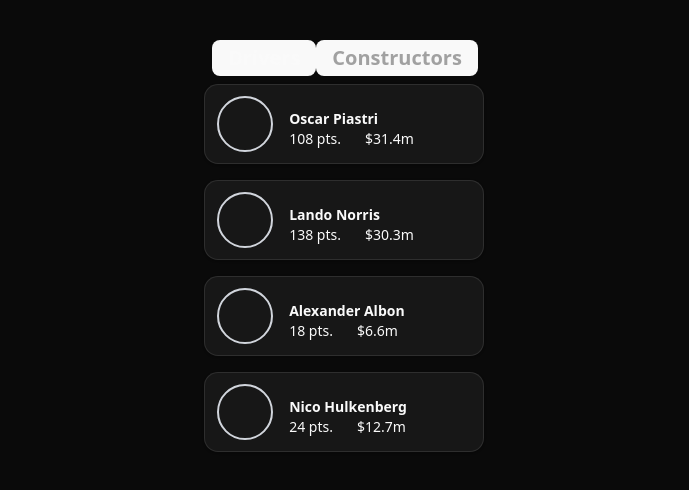
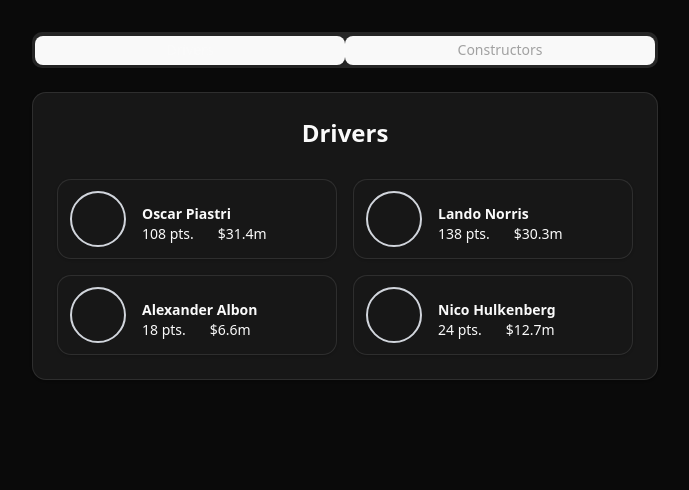
Before and after one commit to emsqrd/f1-companion, a React (Vite) app: page / in a window 1280 px wide. Shown: the top 490 px of the page, without its empty margins (295-984 px from the left). Built offline with nearby package versions, Linux system fonts and the light colour scheme.

Commit message:
feat: adding tab component from shadcn and implementing on app tsx

```diff
--- a/package.json
+++ b/package.json
@@ -20,6 +20,7 @@
     "@radix-ui/react-popover": "^1.1.14",
     "@radix-ui/react-scroll-area": "^1.2.9",
     "@radix-ui/react-slot": "^1.2.3",
+    "@radix-ui/react-tabs": "^1.1.12",
     "@tailwindcss/vite": "^4.1.11",
     "class-variance-authority": "^0.7.1",
     "clsx": "^2.1.1",
--- a/src/App.tsx
+++ b/src/App.tsx
@@ -1,38 +1,43 @@
-import { useState } from 'react';
-
 import './App.css';
 import { ConstructorPicker } from './components/ConstructorPicker/ConstructorPicker';
 import { DriverPicker } from './components/DriverPicker/DriverPicker';
-import { Button } from './components/ui/button';
-import { cn } from './lib/utils';
+import { Card, CardContent, CardHeader, CardTitle } from './components/ui/card';
+import { Tabs, TabsContent, TabsList, TabsTrigger } from './components/ui/tabs';
 
 function App() {
-  const [showTab, setShowTab] = useState('driver');
+  // const [showTab, setShowTab] = useState('driver');
 
   return (
-    <>
-      <div className="flex justify-between p-2">
-        <Button
-          variant="header"
-          className={cn(showTab === 'constructor' && 'text-muted-foreground')}
-          onClick={() => setShowTab('driver')}
-        >
+    <Tabs defaultValue="drivers">
+      <TabsList className="w-full">
+        <TabsTrigger className="cursor-pointer" value="drivers">
           Drivers
-        </Button>
-
-        <Button
-          variant="header"
-          className={cn(showTab === 'driver' && 'text-muted-foreground')}
-          onClick={() => setShowTab('constructor')}
-        >
+        </TabsTrigger>
+        <TabsTrigger className="cursor-pointer" value="constructors">
           Constructors
-        </Button>
-      </div>
-
-      {showTab === 'driver' && <DriverPicker slotsCount={4} />}
-
-      {showTab === 'constructor' && <ConstructorPicker slotsCount={4} />}
-    </>
+        </TabsTrigger>
+      </TabsList>
+      <TabsContent className="mt-4" value="drivers">
+        <Card>
+          <CardHeader>
+            <CardTitle className="text-2xl">Drivers</CardTitle>
+          </CardHeader>
+          <CardContent>
+            <DriverPicker slotsCount={4} />
+          </CardContent>
+        </Card>
+      </TabsContent>
+      <TabsContent className="mt-4" value="constructors">
+        <Card>
+          <CardHeader>
+            <CardTitle className="text-2xl">Constructors</CardTitle>
+          </CardHeader>
+          <CardContent>
+            <ConstructorPicker slotsCount={4} />
+          </CardContent>
+        </Card>
+      </TabsContent>
+    </Tabs>
   );
 }
 
--- a/src/components/ConstructorPicker/ConstructorPicker.tsx
+++ b/src/components/ConstructorPicker/ConstructorPicker.tsx
@@ -25,7 +25,7 @@
 
   return (
     <>
-      <div className="grid grid-cols-1 gap-4">
+      <div className="grid grid-cols-1 gap-4 lg:grid-cols-2">
         {slots.map((constructor, idx) => (
           <ConstructorCard
             key={idx}
--- a/src/components/DriverPicker/DriverPicker.tsx
+++ b/src/components/DriverPicker/DriverPicker.tsx
@@ -25,7 +25,7 @@
 
   return (
     <>
-      <div className="grid grid-cols-1 gap-4">
+      <div className="grid grid-cols-1 gap-4 lg:grid-cols-2">
         {slots.map((driver, idx) => (
           <DriverCard
             key={idx}
--- /dev/null
+++ b/src/components/ui/tabs.tsx
@@ -0,0 +1,64 @@
+import * as React from "react"
+import * as TabsPrimitive from "@radix-ui/react-tabs"
+
+import { cn } from "@/lib/utils"
+
+function Tabs({
+  className,
+  ...props
+}: React.ComponentProps<typeof TabsPrimitive.Root>) {
+  return (
+    <TabsPrimitive.Root
+      data-slot="tabs"
+      className={cn("flex flex-col gap-2", className)}
+      {...props}
+    />
+  )
+}
+
+function TabsList({
+  className,
+  ...props
+}: React.ComponentProps<typeof TabsPrimitive.List>) {
+  return (
+    <TabsPrimitive.List
+      data-slot="tabs-list"
+      className={cn(
+        "bg-muted text-muted-foreground inline-flex h-9 w-fit items-center justify-center rounded-lg p-[3px]",
+        className
+      )}
+      {...props}
+    />
+  )
+}
+
+function TabsTrigger({
+  className,
+  ...props
+}: React.ComponentProps<typeof TabsPrimitive.Trigger>) {
+  return (
+    <TabsPrimitive.Trigger
+      data-slot="tabs-trigger"
+      className={cn(
+        "data-[state=active]:bg-background dark:data-[state=active]:text-foreground focus-visible:border-ring focus-visible:ring-ring/50 focus-visible:outline-ring dark:data-[state=active]:border-input dark:data-[state=active]:bg-input/30 text-foreground dark:text-muted-foreground inline-flex h-[calc(100%-1px)] flex-1 items-center justify-center gap-1.5 rounded-md border border-transparent px-2 py-1 text-sm font-medium whitespace-nowrap transition-[color,box-shadow] focus-visible:ring-[3px] focus-visible:outline-1 disabled:pointer-events-none disabled:opacity-50 data-[state=active]:shadow-sm [&_svg]:pointer-events-none [&_svg]:shrink-0 [&_svg:not([class*='size-'])]:size-4",
+        className
+      )}
+      {...props}
+    />
+  )
+}
+
+function TabsContent({
+  className,
+  ...props
+}: React.ComponentProps<typeof TabsPrimitive.Content>) {
+  return (
+    <TabsPrimitive.Content
+      data-slot="tabs-content"
+      className={cn("flex-1 outline-none", className)}
+      {...props}
+    />
+  )
+}
+
+export { Tabs, TabsList, TabsTrigger, TabsContent }
```
Also changed, not shown: 1 other file (tests, documents, lock files or other folders).
